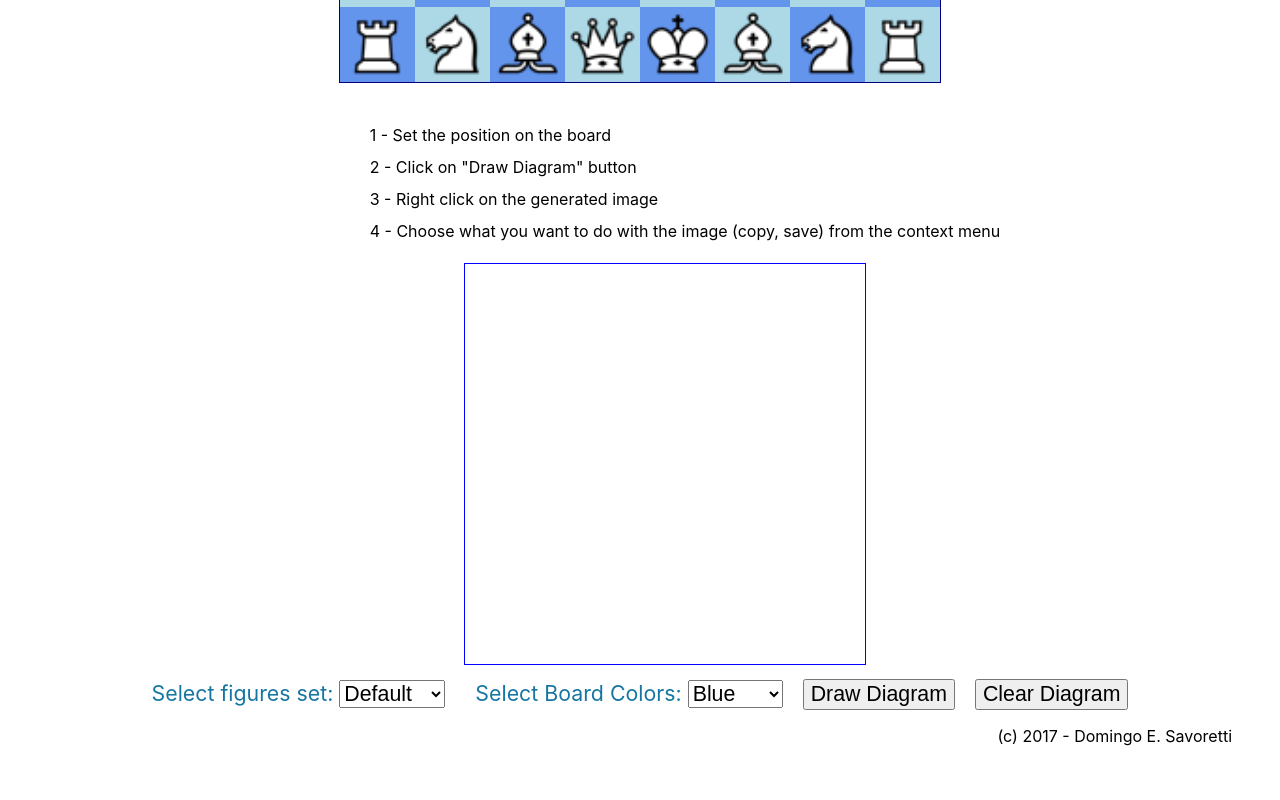
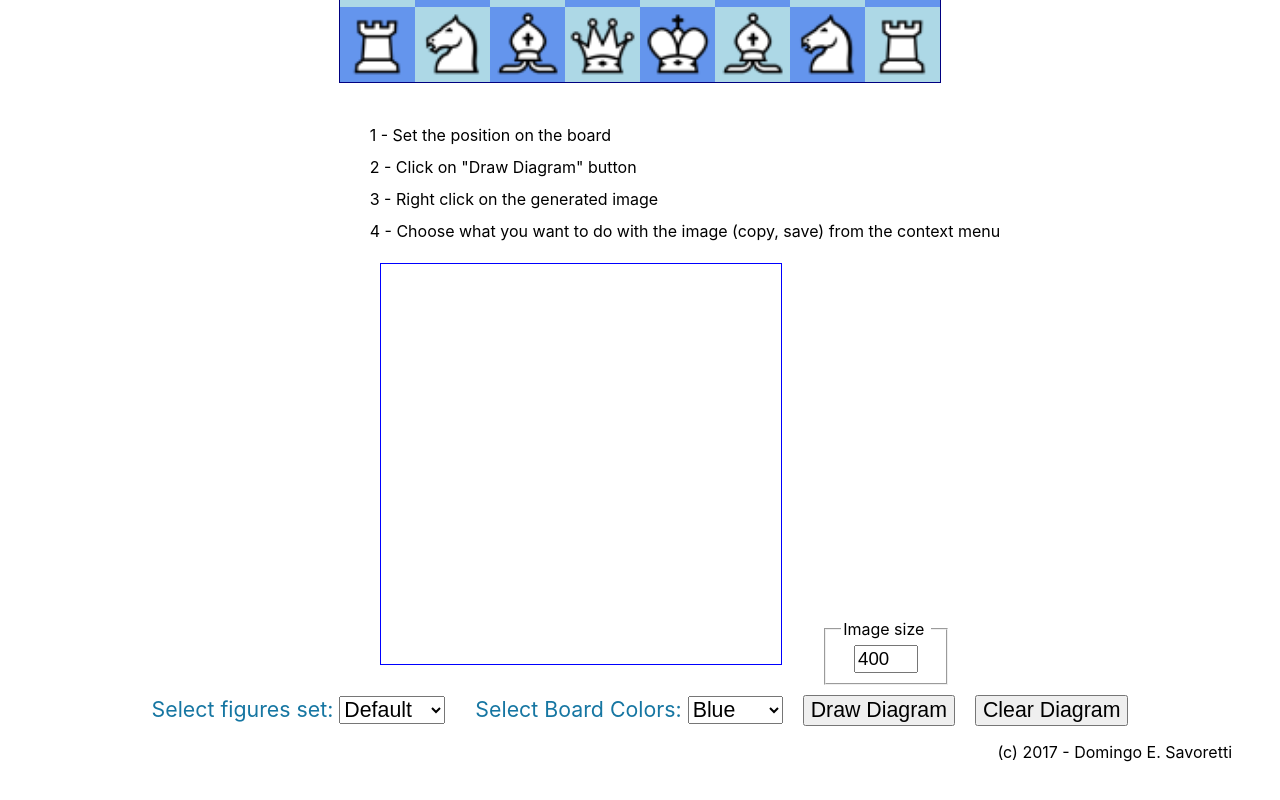
Before and after one commit to sandy98/next-chess-board, a Next.js app: page /diagram in a window 1280 px wide. Shown: the part 653-1453 px from the top of the page. Built offline with nearby package versions, Linux system fonts and the light colour scheme.

Commit message:
Made the canvas resizable so the exported image can be too.

```diff
--- a/components/head.js
+++ b/components/head.js
@@ -7,7 +7,7 @@ const defaultOGImage = ''
 
 const Head = (props) => (
   <NextHead>
-    <meta charset="UTF-8" />
+    <meta charSet="UTF-8" />
     <title>{props.title || ''}</title>
     <meta name="description" content={props.description || defaultDescription} />
     <meta name="viewport" content="width=device-width, initial-scale=1" />
--- a/pages/diagram.js
+++ b/pages/diagram.js
@@ -9,14 +9,14 @@ export default () => {
 
     let sets = ['Alt1', 'Eyes', 'Fantasy', 'Modern', 'Spatial', 'Veronika']
     let sqBgs = ChessBoard.getAvailSqColors()
-    let board1, canvas
-    let drawDiagram = () => {
+    let board1, canvas, csize = 400
+    let drawDiagram = (cs) => {
       //alert("Draw!!")
       if (!canvas) {
           return false
       }
       let ctx = canvas.getContext('2d')
-      console.log(board1.drawDiagram(ctx, 400))
+      console.log(board1.drawDiagram(ctx, cs))
     }
 
     return (
@@ -39,14 +39,35 @@ export default () => {
                     </ol>
                   </div>
                   <div>
+                    <span>
                       <canvas title="Right click to copy/save image"
                               ref={(c) => canvas = c} id="diagram"
-                            width="400"
-                            height="400"
+                              width={csize}
+                              height={csize}
                               style={{border: 'solid 1px blue'}}
                       >
                         <h4>Board Image</h4>
                       </canvas>
+                    </span>
+                    <span style={{marginBottom: '15px', marginLeft: '2.5em'}}>
+                      <fieldset style={{width: '6em',
+                                        display: 'inline-block',
+                                        position: 'relative',
+                                        bottom: canvas ? canvas.bottom : 0}}
+                      >
+                        <legend>Image size&nbsp;</legend>
+                        <input
+                          type="number"
+                          defaultValue={400}
+                          onChange={(ev) => {
+                            csize = ev.target.value
+                            canvas.width = csize
+                            canvas.height = csize
+                          }}
+                          style={{width: '3em', fontSize: '14pt'}}
+                        />
+                      </fieldset>
+                    </span>
                   </div>
                 </div>
              </div>
@@ -67,10 +88,10 @@ export default () => {
                   }
                 </select>
 
-                <button style={{fontSize: '16pt', marginLeft: '20px'}} onClick={drawDiagram}>Draw Diagram</button>
+                <button style={{fontSize: '16pt', marginLeft: '20px'}} onClick={() => drawDiagram(csize)}>Draw Diagram</button>
                 <button
                   style={{fontSize: '16pt', marginLeft: '20px'}}
-                  onClick={() => canvas.getContext('2d').clearRect(0,0, 400, 400)}
+                  onClick={() => canvas.getContext('2d').clearRect(0,0, csize, csize)}
                 >
                   Clear Diagram
                 </button>
```
Lines whose indentation alone changed are shown as unchanged.
